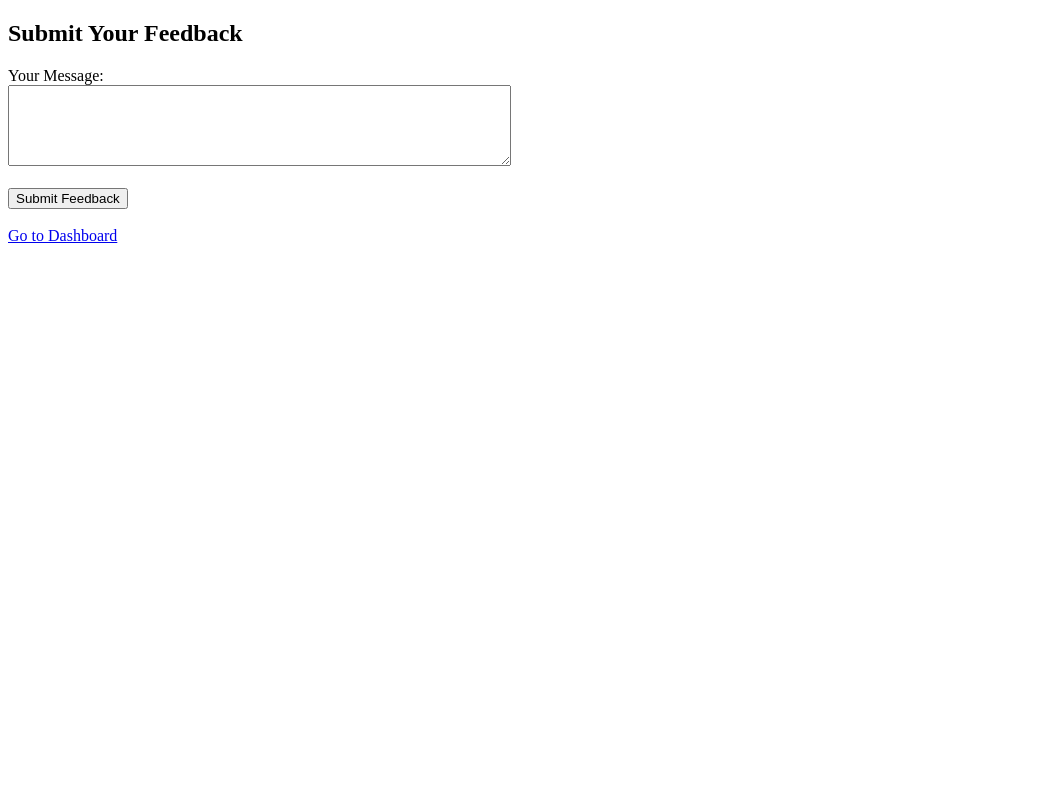
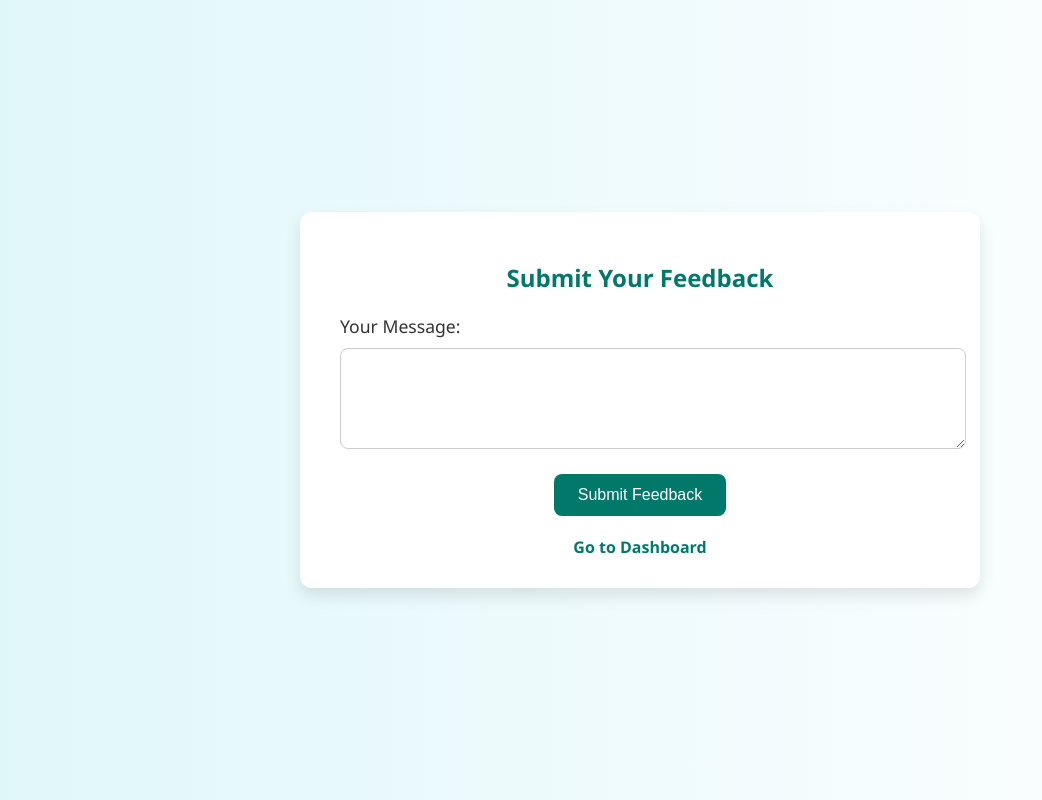
Before and after one commit to PavanaLakshmiNarasimhaReddy/citizen_feedback_app, a Flask app: page / in a window 1280 px wide. Shown: the whole page, without its empty margins (0-1042 px from the left). Run offline with Flask 3, Linux system fonts and the light colour scheme.

Commit message:
form changed

```diff
--- a/templates/form.html
+++ b/templates/form.html
@@ -1,16 +1,97 @@
 <!DOCTYPE html>
-<html>
+<html lang="en">
 <head>
+    <meta charset="UTF-8">
     <title>Citizen Feedback Form</title>
+    <style>
+        body {
+            font-family: 'Segoe UI', Tahoma, Geneva, Verdana, sans-serif;
+            background: linear-gradient(to right, #e0f7fa, #fff);
+            margin: 0;
+            padding: 0;
+            display: flex;
+            justify-content: center;
+            align-items: center;
+            height: 100vh;
+        }
+
+        .container {
+            background-color: #ffffff;
+            padding: 30px 40px;
+            border-radius: 12px;
+            box-shadow: 0 8px 16px rgba(0, 0, 0, 0.1);
+            max-width: 600px;
+            width: 100%;
+            text-align: center;
+        }
+
+        h2 {
+            color: #00796b;
+            margin-bottom: 20px;
+        }
+
+        label {
+            font-size: 1.1em;
+            color: #333;
+            display: block;
+            margin-bottom: 10px;
+            text-align: left;
+        }
+
+        textarea {
+            width: 100%;
+            padding: 12px;
+            border: 1px solid #ccc;
+            border-radius: 8px;
+            resize: vertical;
+            font-size: 1em;
+            transition: border-color 0.3s;
+        }
+
+        textarea:focus {
+            border-color: #00796b;
+            outline: none;
+        }
+
+        input[type="submit"] {
+            background-color: #00796b;
+            color: white;
+            border: none;
+            padding: 12px 24px;
+            border-radius: 8px;
+            font-size: 1em;
+            cursor: pointer;
+            transition: background-color 0.3s;
+            margin-top: 20px;
+        }
+
+        input[type="submit"]:hover {
+            background-color: #004d40;
+        }
+
+        a {
+            display: inline-block;
+            margin-top: 20px;
+            color: #00796b;
+            text-decoration: none;
+            font-weight: bold;
+            transition: color 0.3s;
+        }
+
+        a:hover {
+            color: #004d40;
+        }
+    </style>
 </head>
 <body>
-    <h2>Submit Your Feedback</h2>
-    <form action="/submit" method="post">
-        <label for="message">Your Message:</label><br>
-        <textarea name="message" rows="5" cols="60" required></textarea><br><br>
-        <input type="submit" value="Submit Feedback">
-    </form>
-    <br>
-    <a href="/dashboard">Go to Dashboard</a>
+    <div class="container">
+        <h2>Submit Your Feedback</h2>
+        <form action="/submit" method="post">
+            <label for="message">Your Message:</label>
+            <textarea name="message" rows="5" required></textarea>
+            <input type="submit" value="Submit Feedback">
+        </form>
+        <a href="/dashboard">Go to Dashboard</a>
+    </div>
 </body>
 </html>
```
